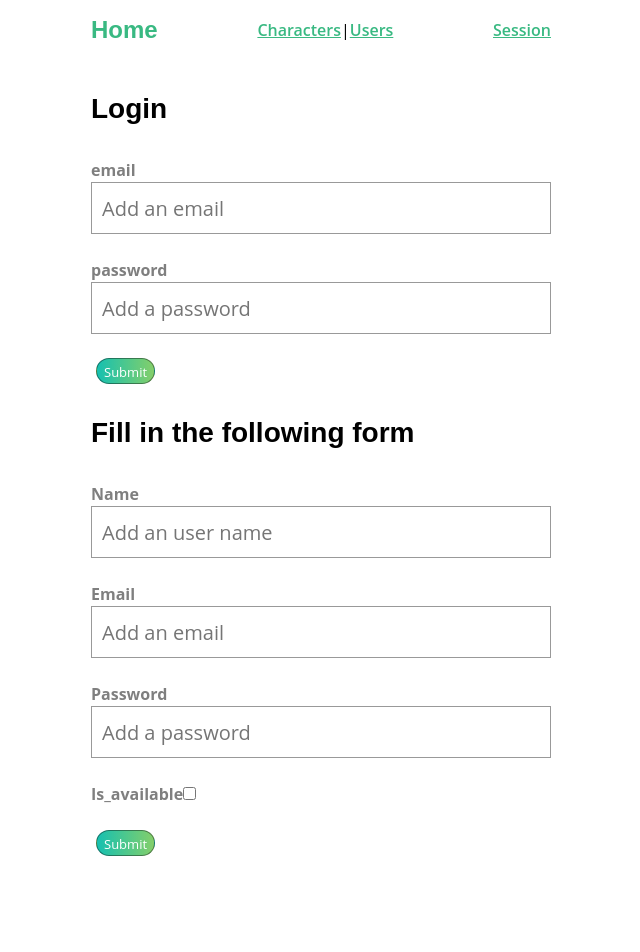
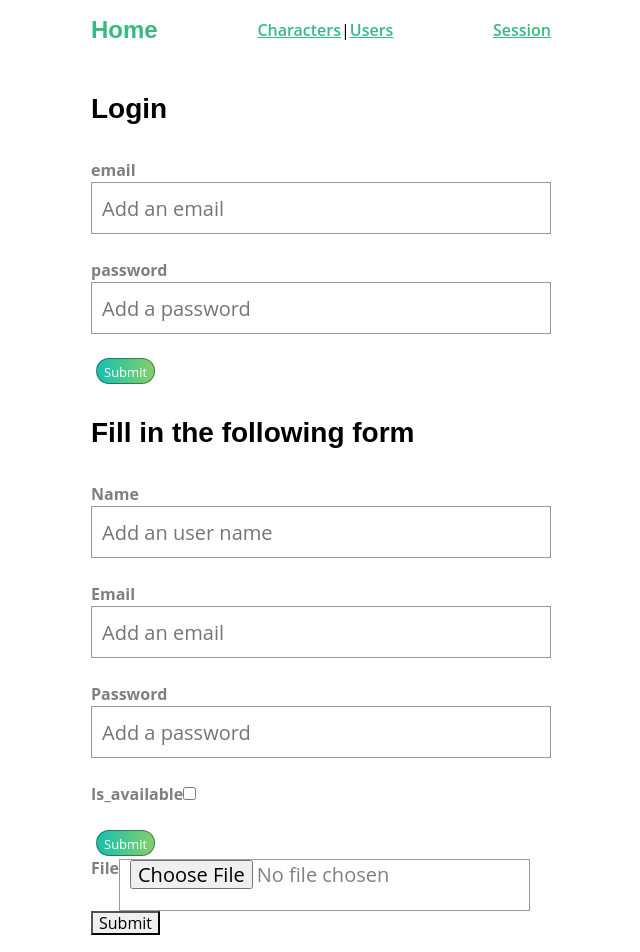
Before and after one commit to MatthieuJasselette/charater-manager-vuejs, a Vue app: page /session in a window 1280 px wide. Shown: the top 952 px of the page, without its empty margins (319-959 px from the left). Before the commit the page ends 876 px from the top, so only its background shows below. Built offline with nearby package versions, Linux system fonts and the light colour scheme.

Commit message:
add partially working file upload

```diff
--- a/src/components/UserForm.vue
+++ b/src/components/UserForm.vue
@@ -53,6 +53,20 @@
       </div>
       <input type="submit" class="button badge -fill-gradient" value="Submit" />
     </form>
+    <div class="container">
+      <div class="large-12 medium-12 small-12 cell">
+        <label>
+          File
+          <input
+            type="file"
+            id="file"
+            ref="file"
+            v-on:change="handleFileUpload()"
+          />
+        </label>
+        <button v-on:click="submitFile()">Submit</button>
+      </div>
+    </div>
   </div>
 </template>
 
@@ -66,28 +80,25 @@ export default {
   },
   data() {
     return {
-      user: this.userToEdit ? this.userToEdit : this.createFreshUser()
+      user: this.userToEdit ? this.userToEdit : this.createFreshUser(),
+      isImgChanged: false,
+      file: ''
     }
   },
   methods: {
-    onImageChange(e) {
-      const images = e.target.files || e.dataTransfer.files
-      if (!images.length) return
-      this.createImage(images[0])
+    submitFile() {
+      let formData = new FormData()
+      formData.append('file', this.file)
+      this.$store.dispatch('updateImage', formData)
     },
 
-    createImage(file) {
-      const reader = new FileReader()
-      const vm = this
-
-      reader.onload = e => {
-        vm.user.image.name = e.target.result
-      }
-      reader.readAsDataURL(file)
+    handleFileUpload() {
+      this.isImgChanged = true
+      this.file = this.$refs.file.files[0]
     },
 
     removeImage: function() {
-      this.user.image = { name: '' }
+      this.user.image = { name: '', id: this.user.image.id }
     },
 
     createFreshUser() {
@@ -117,20 +128,22 @@ export default {
     },
 
     updateUser() {
-      let formData = new FormData()
-      formData.append('file', this.user.image)
       this.$store
         .dispatch('updateUser', this.user)
         .then(() => {
           this.$router.push({
-            name: 'displayuser',
-            params: { id: this.user.id }
+            name: 'users'
+            // name: 'displayuser',
+            // params: { id: this.user.id }
           })
           this.user = this.createFreshUser()
         })
         .catch(error => {
           console.log(error)
         })
+      if (this.isImgChanged) {
+        this.updateImage()
+      }
     }
   }
 }
```
